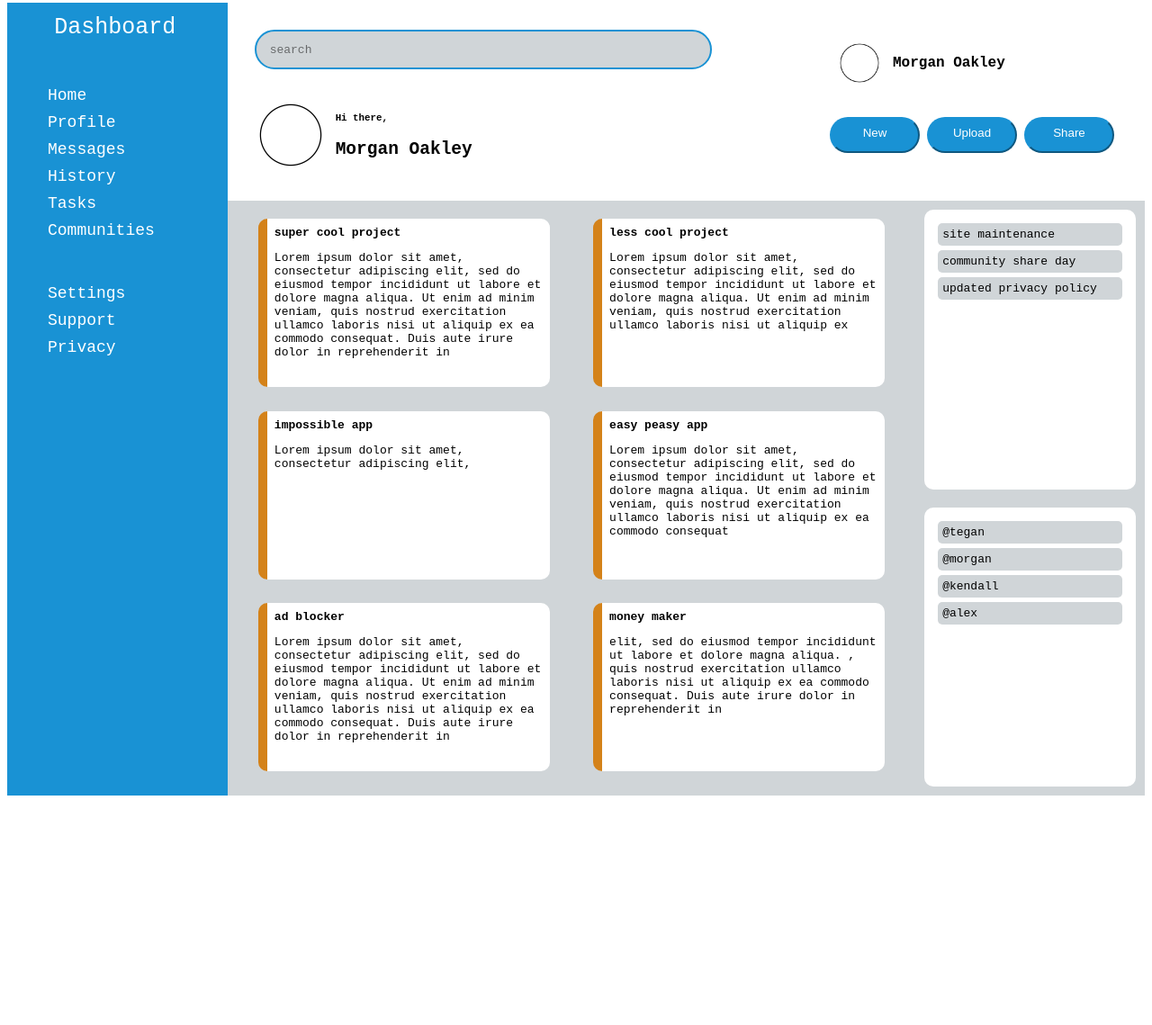
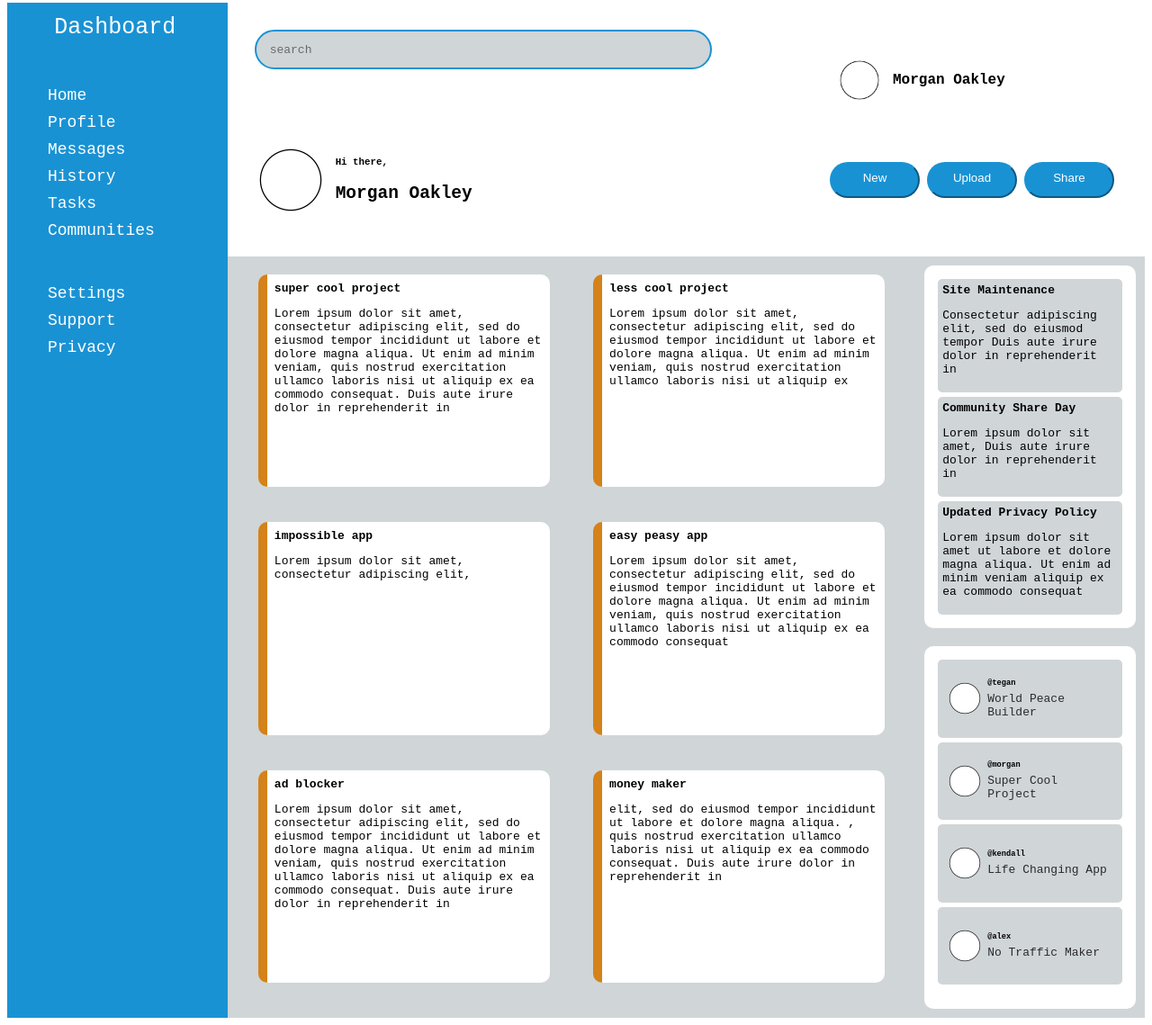
Before and after one commit to ryanjewik/dashboard, a plain HTML site: page index.html in a window 1280 px wide. Shown: the part 5-1144 px from the top of the page at 90% size. Before the commit the page ends 897 px from the top, so only its background shows below. Drawn offline with Linux system fonts and the light colour scheme.

Commit message:
finished announcecments and trending

```diff
--- a/index.html
+++ b/index.html
@@ -63,15 +63,45 @@
                 </div>
             </div>
             <div id="announcements">
-                <div class = "announcement-preview">site maintenance</div>
-                <div class = "announcement-preview">community share day</div>
-                <div class = "announcement-preview">updated privacy policy</div>
+                <div class = "announcement-preview"><b>Site Maintenance</b>
+                    <p>Consectetur adipiscing elit, sed do eiusmod tempor Duis aute irure dolor in reprehenderit in </p>
+                </div>
+                <div class = "announcement-preview"><b>Community Share Day</b>
+                    <p>Lorem ipsum dolor sit amet, Duis aute irure dolor in reprehenderit in </p>
+                </div>
+                <div class = "announcement-preview"><b>Updated Privacy Policy</b>
+                    <p>Lorem ipsum dolor sit amet ut labore et dolore magna aliqua. Ut enim ad minim veniam aliquip ex ea commodo consequat </p>
+                </div>
             </div>
             <div id = "trending">
-                <div class = "trending-card"> @tegan</div>
-                <div class = "trending-card"> @morgan</div>
-                <div class = "trending-card"> @kendall</div>
-                <div class = "trending-card"> @alex</div>
+                <div class = "trending-card">
+                    <img src = "images/circle.png">
+                    <div>
+                        <h6>@tegan</h6>
+                        <p>World Peace Builder</p>
+                    </div>
+                </div>
+                <div class = "trending-card">
+                    <img src = "images/circle.png">
+                    <div>
+                        <h6>@morgan</h6>
+                        <p>Super Cool Project</p>
+                    </div>
+                </div>
+                <div class = "trending-card">
+                    <img src = "images/circle.png">
+                    <div>
+                        <h6>@kendall</h6>
+                        <p>Life Changing App</p>
+                    </div>
+                </div>
+                <div class = "trending-card">
+                    <img src = "images/circle.png">
+                    <div>
+                        <h6>@alex</h6>
+                        <p>No Traffic Maker</p>
+                    </div>
+                </div>
             </div>
         </div>
     </div>
--- a/style.css
+++ b/style.css
@@ -170,6 +170,21 @@ button{
     margin: 5px;
     border-radius: 5px;
     padding: 5px;
+    display: flex;
+    align-items: center;
+    justify-content: left;
+    padding-left:10px;
+    height:clamp(18%, 20%, 22%);
+}
+#trending img{
+    height: 40px;
+}
+#trending p, #trending h6{
+
+    margin: 5px;
+}
+#trending p{
+    opacity: 80%;
 }
 
 #announcements{
```
